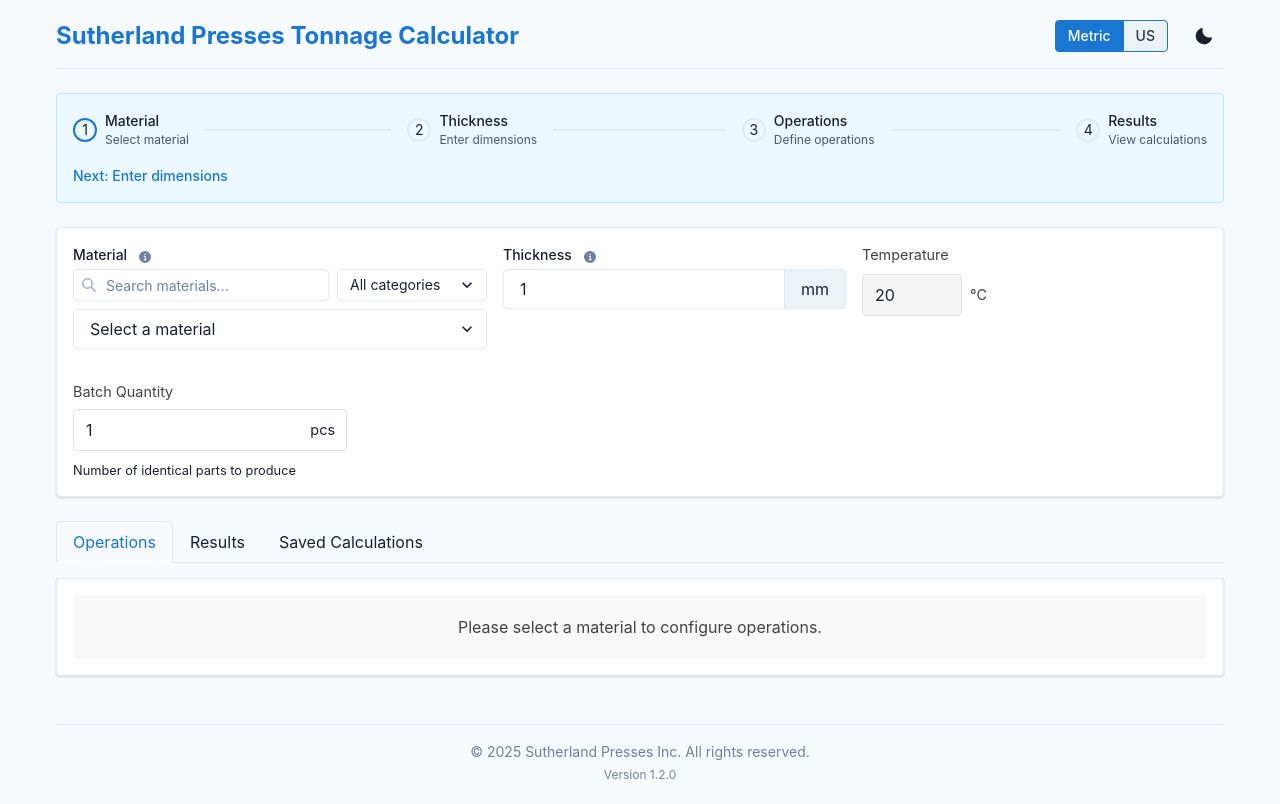
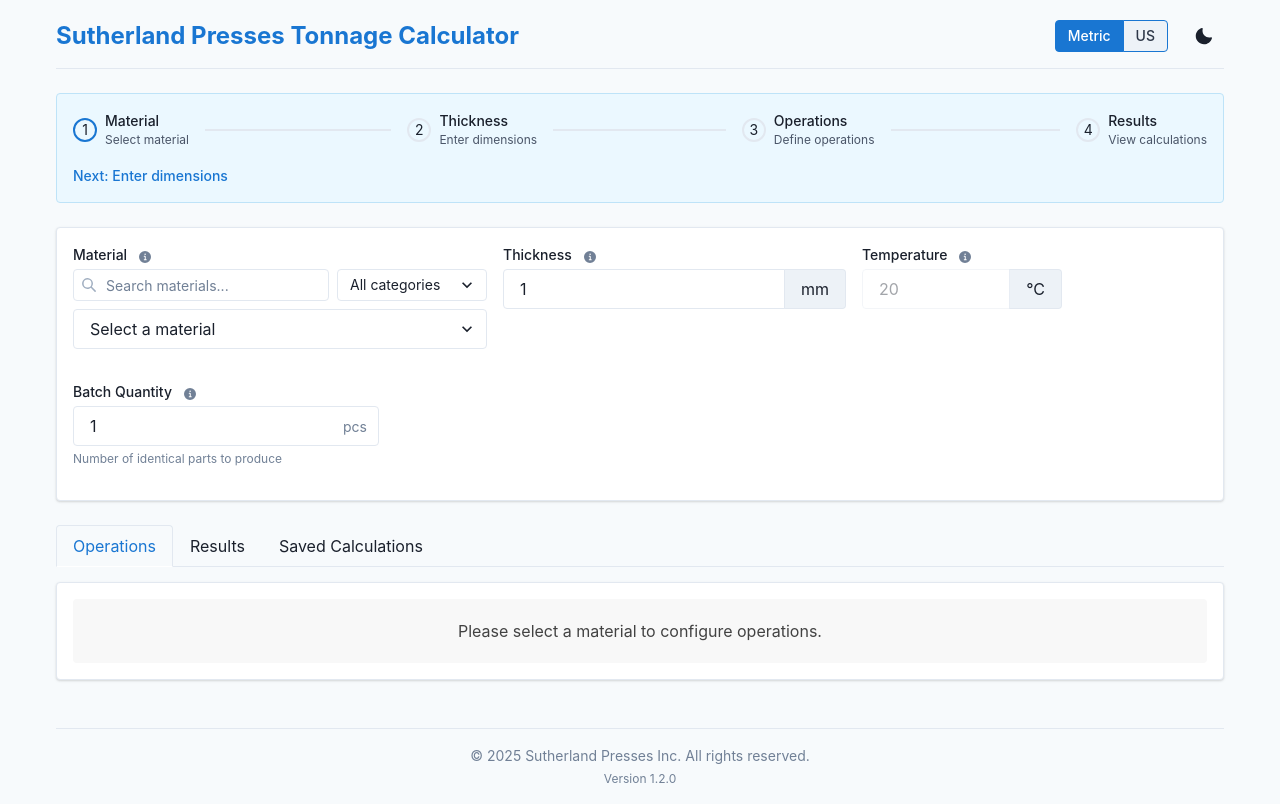
Before and after one commit to PJdroopyPants/tonnage-calculator, a React (Create React App) app: page / in a window 1280 px wide. Built offline with nearby package versions, Linux system fonts and the light colour scheme.

Commit message:
Update TemperatureInput and BatchQuantityInput to match modernized UI style

```diff
--- a/src/components/inputs/BatchQuantityInput.js
+++ b/src/components/inputs/BatchQuantityInput.js
@@ -1,63 +1,28 @@
 import React from 'react';
-import styled from '@emotion/styled';
 import { useDispatch, useSelector } from 'react-redux';
+import {
+  Box,
+  FormControl,
+  FormLabel,
+  Input,
+  InputGroup,
+  InputRightElement,
+  Tooltip,
+  useColorModeValue,
+  Flex,
+  Text
+} from '@chakra-ui/react';
+import { InfoIcon } from '@chakra-ui/icons';
 import { setBatchQuantity } from '../../store/parametersSlice';
-
-const InputContainer = styled.div`
-  display: flex;
-  flex-direction: column;
-  gap: 6px;
-`;
-
-const Label = styled.label`
-  font-size: 0.9rem;
-  color: var(--secondary-color);
-`;
-
-const InputWrapper = styled.div`
-  display: flex;
-  align-items: center;
-  position: relative;
-`;
-
-const Input = styled.input`
-  width: 100%;
-  padding: 8px 12px;
-  border: 1px solid var(--border-color);
-  border-radius: 4px;
-  font-size: 1rem;
-  transition: border-color 0.2s, box-shadow 0.2s;
-
-  &:focus {
-    outline: none;
-    border-color: var(--primary-color);
-    box-shadow: 0 0 0 3px rgba(25, 118, 210, 0.2);
-  }
-
-  &::-webkit-inner-spin-button,
-  &::-webkit-outer-spin-button {
-    -webkit-appearance: none;
-    margin: 0;
-  }
-`;
-
-const Unit = styled.div`
-  position: absolute;
-  right: 12px;
-  color: var(--text-light);
-  font-size: 0.9rem;
-  pointer-events: none;
-`;
-
-const HelpText = styled.div`
-  font-size: 0.8rem;
-  color: var(--text-light);
-  margin-top: 4px;
-`;
 
 const BatchQuantityInput = () => {
   const dispatch = useDispatch();
   const batchQuantity = useSelector(state => state.parameters.batchQuantity);
+
+  // Style variables based on color mode
+  const borderColor = useColorModeValue('gray.200', 'gray.600');
+  const tooltipBg = useColorModeValue('secondary.700', 'secondary.800');
+  const unitColor = useColorModeValue('gray.500', 'gray.400');
 
   const handleChange = (e) => {
     const value = parseInt(e.target.value) || 1;
@@ -66,21 +31,54 @@
     }
   };
 
+  // Tooltip content
+  const getTooltipContent = () => {
+    return (
+      <Box>
+        <Text>Production batch size</Text>
+        <Text fontSize="xs" mt={1}>
+          Number of identical parts to produce
+        </Text>
+        <Text fontSize="xs" mt={1}>
+          Affects total force requirements and tool wear calculations
+        </Text>
+      </Box>
+    );
+  };
+
   return (
-    <InputContainer>
-      <Label htmlFor="batch-quantity">Batch Quantity</Label>
-      <InputWrapper>
-        <Input
-          id="batch-quantity"
-          type="number"
-          min="1"
-          value={batchQuantity}
-          onChange={handleChange}
-        />
-        <Unit>pcs</Unit>
-      </InputWrapper>
-      <HelpText>Number of identical parts to produce</HelpText>
-    </InputContainer>
+    <Box mb={4} minW={["100%", "200px"]}>
+      <FormControl>
+        <Flex align="center">
+          <FormLabel fontSize="sm" mb={1}>Batch Quantity</FormLabel>
+          <Tooltip
+            label={getTooltipContent()}
+            placement="top"
+            bg={tooltipBg}
+            hasArrow
+          >
+            <InfoIcon boxSize={3} color="gray.500" />
+          </Tooltip>
+        </Flex>
+
+        <InputGroup>
+          <Input
+            value={batchQuantity || 1}
+            onChange={handleChange}
+            type="number"
+            min="1"
+            borderColor={borderColor}
+          />
+          <InputRightElement width="3rem" pointerEvents="none">
+            <Text fontSize="sm" color={unitColor}>pcs</Text>
+          </InputRightElement>
+        </InputGroup>
+
+        <Text fontSize="xs" color="gray.500" mt={1}>
+          Number of identical parts to produce
+        </Text>
+      </FormControl>
+    </Box>
   );
 };
 
--- a/src/components/inputs/TemperatureInput.js
+++ b/src/components/inputs/TemperatureInput.js
@@ -1,70 +1,30 @@
 import React, { useEffect } from 'react';
-import styled from '@emotion/styled';
 import { useDispatch, useSelector } from 'react-redux';
+import {
+  Box,
+  FormControl,
+  FormLabel,
+  Input,
+  InputGroup,
+  InputRightAddon,
+  Tooltip,
+  useColorModeValue,
+  Flex,
+  Text,
+  Badge
+} from '@chakra-ui/react';
+import { InfoIcon } from '@chakra-ui/icons';
 import { setTemperature } from '../../store/parametersSlice';
 import { setTemperatureRange } from '../../store/materialsSlice';
-
-const InputContainer = styled.div`
-  display: flex;
-  flex-direction: column;
-  gap: 8px;
-`;
-
-const Label = styled.label`
-  font-size: 0.9rem;
-  color: var(--secondary-color);
-`;
-
-const InputWrapper = styled.div`
-  display: flex;
-  align-items: center;
-`;
-
-const Input = styled.input`
-  padding: 8px 12px;
-  border: 1px solid var(--border-color);
-  border-radius: 4px;
-  font-size: 1rem;
-  width: 100%;
-
-  &:focus {
-    outline: none;
-    border-color: var(--primary-color);
-    box-shadow: 0 0 0 2px rgba(25, 118, 210, 0.2);
-  }
-
-  &:disabled {
-    background-color: #f5f5f5;
-    cursor: not-allowed;
-  }
-
-  &::-webkit-inner-spin-button,
-  &::-webkit-outer-spin-button {
-    opacity: 1;
-  }
-`;
-
-const UnitLabel = styled.span`
-  margin-left: 8px;
-  color: var(--secondary-color);
-  font-size: 0.9rem;
-  min-width: 30px;
-`;
-
-const TemperatureRangeIndicator = styled.div`
-  margin-top: 4px;
-  font-size: 0.8rem;
-  color: ${props =>
-    props.range === 'room' ? 'var(--success-color)' :
-    props.range === 'warm' ? 'var(--warning-color)' :
-    'var(--error-color)'
-  };
-`;
 
 const TemperatureInput = () => {
   const dispatch = useDispatch();
   const { temperature, isMetric } = useSelector(state => state.parameters);
   const { selected: selectedMaterial, temperatureRange } = useSelector(state => state.materials);
+
+  // Style variables based on color mode
+  const borderColor = useColorModeValue('gray.200', 'gray.600');
+  const tooltipBg = useColorModeValue('secondary.700', 'secondary.800');
 
   const handleChange = (e) => {
     const value = parseInt(e.target.value, 10);
@@ -78,11 +38,11 @@
     const tempCelsius = isMetric ? temperature : (temperature - 32) * 5 / 9;
 
     if (tempCelsius <= 100) {
-      return { range: 'room', text: 'Room Temperature (≤ 100°C)' };
+      return { range: 'room', text: 'Room Temperature (≤ 100°C)', color: 'success' };
     } else if (tempCelsius <= 300) {
-      return { range: 'warm', text: 'Warm Temperature (100-300°C)' };
+      return { range: 'warm', text: 'Warm Temperature (100-300°C)', color: 'warning' };
     } else {
-      return { range: 'hot', text: 'Hot Temperature (> 300°C)' };
+      return { range: 'hot', text: 'Hot Temperature (> 300°C)', color: 'danger' };
     }
   };
 
@@ -95,28 +55,71 @@
     }
   }, [dispatch, temperature, isMetric, selectedMaterial, tempRange.range, temperatureRange]);
 
+  // Get unit display text
+  const unitText = isMetric ? '°C' : '°F';
+
+  // Get tooltip text with unit-specific guidance
+  const getTooltipContent = () => {
+    const minTemp = isMetric ? '20°C' : '68°F';
+    const maxTemp = isMetric ? '500°C' : '932°F';
+
     return (
-    <InputContainer>
-      <Label htmlFor="temperature-input">Temperature</Label>
-      <InputWrapper>
+      <Box>
+        <Text>Processing temperature</Text>
+        <Text fontSize="xs" mt={1}>
+          Common range: {minTemp} - {maxTemp}
+        </Text>
+        <Text fontSize="xs" mt={1}>
+          Temperature affects material properties and required force
+        </Text>
+      </Box>
+    );
+  };
+
+  return (
+    <Box mb={4} minW={["100%", "200px"]}>
+      <FormControl>
+        <Flex align="center">
+          <FormLabel fontSize="sm" mb={1}>Temperature</FormLabel>
+          <Tooltip
+            label={getTooltipContent()}
+            placement="top"
+            bg={tooltipBg}
+            hasArrow
+          >
+            <InfoIcon boxSize={3} color="gray.500" />
+          </Tooltip>
+        </Flex>
+
+        <InputGroup>
           <Input
-          id="temperature-input"
+            value={temperature || ''}
+            onChange={handleChange}
             type="number"
             min={isMetric ? "20" : "68"}
             max={isMetric ? "500" : "932"}
-          step="1"
-          value={temperature}
-          onChange={handleChange}
+            placeholder="0"
+            borderColor={borderColor}
             disabled={!selectedMaterial}
           />
-        <UnitLabel>{isMetric ? '°C' : '°F'}</UnitLabel>
-      </InputWrapper>
+          <InputRightAddon children={unitText} bg="gray.100" />
+        </InputGroup>
+
+        {/* Temperature range indicator */}
         {selectedMaterial && (
-        <TemperatureRangeIndicator range={tempRange.range}>
+          <Badge
+            colorScheme={tempRange.color}
+            mt={2}
+            fontSize="xs"
+            px={2}
+            py={1}
+            borderRadius="md"
+          >
             {tempRange.text}
-        </TemperatureRangeIndicator>
+          </Badge>
         )}
-    </InputContainer>
+      </FormControl>
+    </Box>
   );
 };
 
```
Lines whose indentation alone changed are shown as unchanged.
